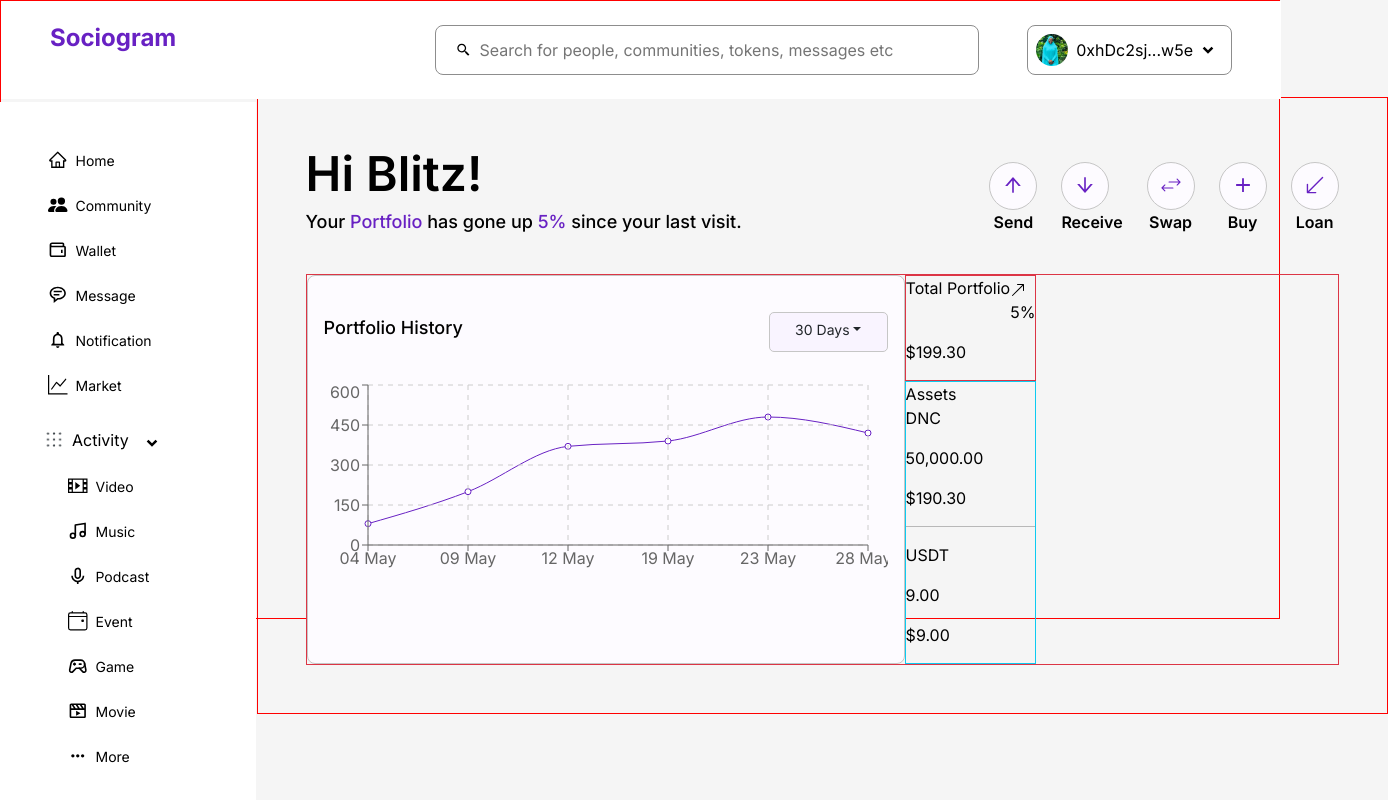
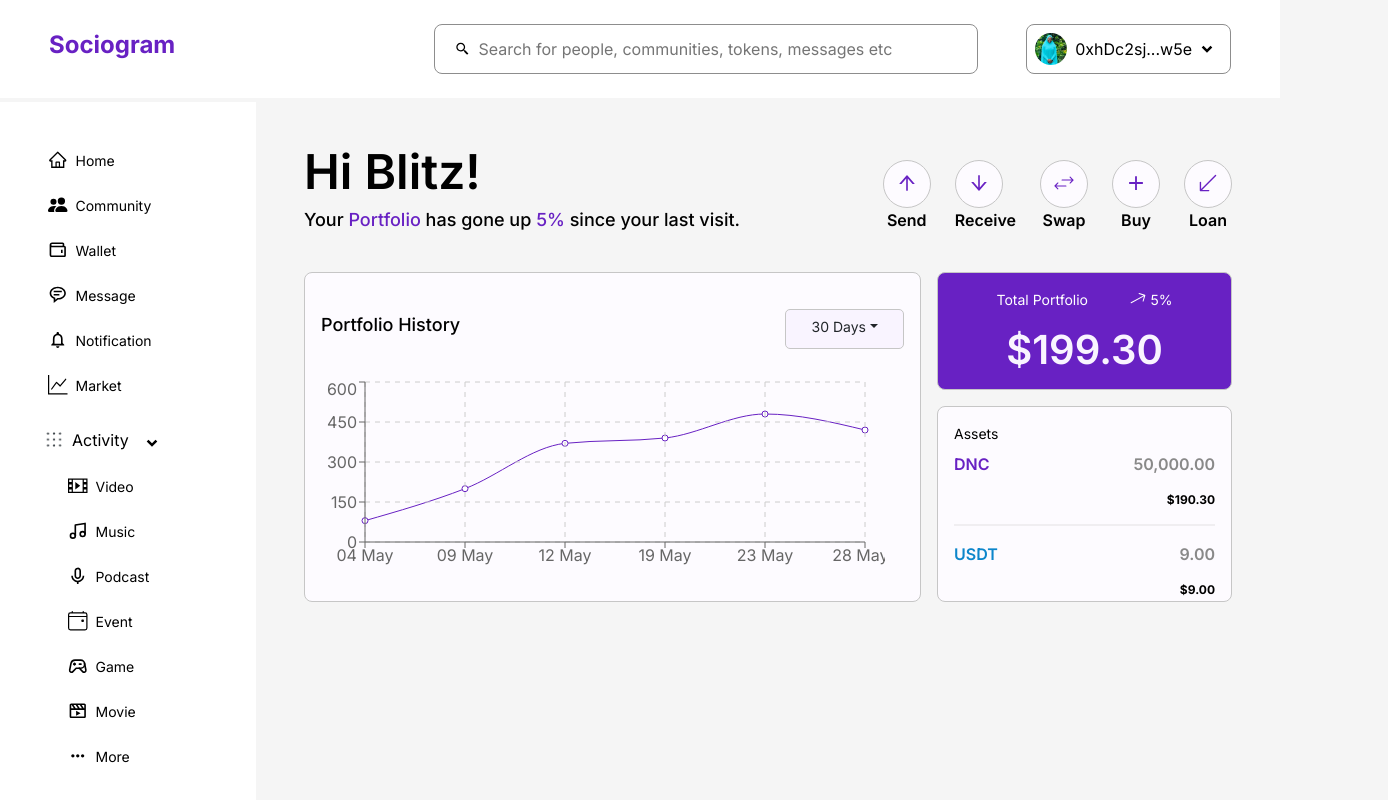
Before and after one commit to mySociogram/Frontend, a React (Vite) app: page /DashboardWallet in a window 1280 px wide. Both pictures are taken after a click on the icon 151 px from the left and 443 px from the top of the page. Shown: the whole page, 1388 px wide, since content can reach past the window. Built offline with nearby package versions, Linux system fonts and the light colour scheme.

Commit message:
partly done with the dashboardwallet page

```diff
--- a/src/App.jsx
+++ b/src/App.jsx
@@ -22,7 +22,7 @@ const router = createBrowserRouter([
   //       element: <ConnectWalletHome />,
   //     },
   //     {
-  //       path: '/ConnectWallet',
+  //       path: '/connectWallet',
   //       element: <ConnectWallet />,
   //     },
   //   ],
--- a/src/components/SideBar.tsx
+++ b/src/components/SideBar.tsx
@@ -80,14 +80,14 @@ const SideBar = () => {
           <BiMessageRoundedDetail
             className='side-icons'
             style={{
-              color: location.pathname === '/Message' ? '#6821C3' : 'black',
+              color: location.pathname === '/message' ? '#6821C3' : 'black',
             }}
           />
           <Link
-            to='/Message'
+            to='/message'
             className='Link-sideText ms-lg-2'
             style={{
-              color: location.pathname === '/Message' ? '#6821C3' : 'black',
+              color: location.pathname === '/message' ? '#6821C3' : 'black',
             }}
           >
             <p>Message</p>
@@ -98,15 +98,15 @@ const SideBar = () => {
             className='side-icons'
             style={{
               color:
-                location.pathname === '/Notification' ? '#6821C3' : 'black',
+                location.pathname === '/notification' ? '#6821C3' : 'black',
             }}
           />
           <Link
-            to='/Notification'
+            to='/notification'
             className='Link-sideText ms-lg-2'
             style={{
               color:
-                location.pathname === '/Notification' ? '#6821C3' : 'black',
+                location.pathname === '/notification' ? '#6821C3' : 'black',
             }}
           >
             <p>Notification</p>
@@ -116,14 +116,14 @@ const SideBar = () => {
           <BsGraphUp
             className='side-icons'
             style={{
-              color: location.pathname === '/Market' ? '#6821C3' : 'black',
+              color: location.pathname === '/market' ? '#6821C3' : 'black',
             }}
           />
           <Link
-            to='/Market'
+            to='/market'
             className='Link-sideText ms-lg-2'
             style={{
-              color: location.pathname === '/Market' ? '#6821C3' : 'black',
+              color: location.pathname === '/market' ? '#6821C3' : 'black',
             }}
           >
             <p>Market</p>
@@ -159,14 +159,14 @@ const SideBar = () => {
                 <ImFilm
                   className='side-icons'
                   style={{
-                    color: location.pathname === '/Video' ? '#6821C3' : 'black',
+                    color: location.pathname === '/video' ? '#6821C3' : 'black',
                   }}
                 />
                 <Link
-                  to='/Video'
+                  to='/video'
                   className='Link-sideText ms-lg-2'
                   style={{
-                    color: location.pathname === '/Video' ? '#6821C3' : 'black',
+                    color: location.pathname === '/video' ? '#6821C3' : 'black',
                   }}
                 >
                   <p>Video</p>
@@ -176,14 +176,14 @@ const SideBar = () => {
                 <FiMusic
                   className='side-icons'
                   style={{
-                    color: location.pathname === '/Music' ? '#6821C3' : 'black',
+                    color: location.pathname === '/music' ? '#6821C3' : 'black',
                   }}
                 />
                 <Link
-                  to='/Music'
+                  to='/music'
                   className='Link-sideText ms-lg-2'
                   style={{
-                    color: location.pathname === '/Music' ? '#6821C3' : 'black',
+                    color: location.pathname === '/music' ? '#6821C3' : 'black',
                   }}
                 >
                   <p>Music</p>
@@ -194,15 +194,15 @@ const SideBar = () => {
                   className='side-icons'
                   style={{
                     color:
-                      location.pathname === '/Podcast' ? '#6821C3' : 'black',
+                      location.pathname === '/podcast' ? '#6821C3' : 'black',
                   }}
                 />
                 <Link
-                  to='/Podcast'
+                  to='/podcast'
                   className='Link-sideText ms-lg-2'
                   style={{
                     color:
-                      location.pathname === '/Podcast' ? '#6821C3' : 'black',
+                      location.pathname === '/podcast' ? '#6821C3' : 'black',
                   }}
                 >
                   <p>Podcast</p>
@@ -212,14 +212,14 @@ const SideBar = () => {
                 <BsCalendar4Event
                   className='side-icons'
                   style={{
-                    color: location.pathname === '/Event' ? '#6821C3' : 'black',
+                    color: location.pathname === '/event' ? '#6821C3' : 'black',
                   }}
                 />
                 <Link
-                  to='/Event'
+                  to='/event'
                   className='Link-sideText ms-lg-2'
                   style={{
-                    color: location.pathname === '/Event' ? '#6821C3' : 'black',
+                    color: location.pathname === '/event' ? '#6821C3' : 'black',
                   }}
                 >
                   <p>Event</p>
@@ -229,14 +229,14 @@ const SideBar = () => {
                 <TbDeviceGamepad2
                   className='side-icons'
                   style={{
-                    color: location.pathname === '/Game' ? '#6821C3' : 'black',
+                    color: location.pathname === '/game' ? '#6821C3' : 'black',
                   }}
                 />
                 <Link
-                  to='/Game'
+                  to='/game'
                   className='Link-sideText ms-lg-2'
                   style={{
-                    color: location.pathname === '/Game' ? '#6821C3' : 'black',
+                    color: location.pathname === '/game' ? '#6821C3' : 'black',
                   }}
                 >
                   <p>Game</p>
@@ -246,14 +246,14 @@ const SideBar = () => {
                 <BiMoviePlay
                   className='side-icons'
                   style={{
-                    color: location.pathname === '/Movie' ? '#6821C3' : 'black',
+                    color: location.pathname === '/movie' ? '#6821C3' : 'black',
                   }}
                 />
                 <Link
-                  to='/Movie'
+                  to='/movie'
                   className='Link-sideText ms-lg-2'
                   style={{
-                    color: location.pathname === '/Movie' ? '#6821C3' : 'black',
+                    color: location.pathname === '/movie' ? '#6821C3' : 'black',
                   }}
                 >
                   <p>Movie</p>
@@ -263,14 +263,14 @@ const SideBar = () => {
                 <MdMoreHoriz
                   className='side-icons'
                   style={{
-                    color: location.pathname === '/More' ? '#6821C3' : 'black',
+                    color: location.pathname === '/more' ? '#6821C3' : 'black',
                   }}
                 />
                 <Link
-                  to='/More'
+                  to='/more'
                   className='Link-sideText ms-lg-2'
                   style={{
-                    color: location.pathname === '/More' ? '#6821C3' : 'black',
+                    color: location.pathname === '/more' ? '#6821C3' : 'black',
                   }}
                 >
                   <p>More</p>
--- a/src/routes/ConnectWalletHome.tsx
+++ b/src/routes/ConnectWalletHome.tsx
@@ -25,7 +25,7 @@ const ConnectWalletHome = () => {
             <img src={info} alt='info icon' className='info-icon ms-2 mt-1' />
           </article>
           <section className='select_mode'>
-            <Link to='/ConnectWallet' className='select_mode-card mt-lg-3'>
+            <Link to='/connectWallet' className='select_mode-card mt-lg-3'>
               <div className='cw-icons-display'>
                 <img src={meta} alt='metamask icon' className='' />
                 <img src={fantom} alt='fantom icon' className='' />
--- a/src/routes/DashboardWallet.tsx
+++ b/src/routes/DashboardWallet.tsx
@@ -52,7 +52,7 @@ const DashboardWallet = () => {
           </div>
         </article>
       </header>
-      <main className='mt-lg-4 border border-danger d-flex'>
+      <main className='mt-lg-4 d-flex dash-firstMain'>
         <section className='dash-graph p-lg-3'>
           <div className='d-flex dash-divTwo mt-lg-3'>
             <p className='mt-lg-2'>Portfolio History</p>
@@ -87,41 +87,70 @@ const DashboardWallet = () => {
           </div>
           <Graph />
         </section>
-        <section>
-          <article className='border border-danger'>
-            <section className='d-flex'>
+        <section className='ms-lg-3'>
+          <article className='dash-firstArrt p-lg-3'>
+            <section className='d-flex dash-section'>
               <p>Total Portfolio</p>
-              <div>
-                <BsArrowUpRight />
-                <p>5%</p>
+              <div className='d-flex'>
+                <BsArrowUpRight className='arrow-upRight' />
+                <p className='ms-lg-1'>5%</p>
               </div>
             </section>
-            <div>
+            <div className='text-center dash-largText'>
               <p>$199.30</p>
             </div>
           </article>
-          <article className='border border-info'>
-            <header>Assets</header>
+          <article className='mt-lg-3 p-lg-3 dashArticlee'>
+            <header className='dash-headerr'>Assets</header>
             <main>
-              <article>
-                <p>DNC</p>
-                <p>50,000.00</p>
+              <article className='d-flex mt-lg-2 dash-dnc'>
+                <p className='dash-textt dnc-text'>DNC</p>
+                <p className='dash-textt dnc-textTwo'>50,000.00</p>
+              </article>
+              <div className='text-end dnc-cash'>
+                <p>$190.30</p>
+              </div>
+              <hr className='dash-hr' />
+              <article className='d-flex dash-dnc'>
+                <p className='dash-textt usdt'>USDT</p>
+                <p className='dash-textt dnc-textTwo'>9.00</p>
               </article>
               <div>
-                <p>$190.30</p>
-              </div>
-              <hr />
-              <article>
-                <p>USDT</p>
-                <p>9.00</p>
-              </article>
-              <div>
-                <p>$9.00</p>
+                <p className='text-end dnc-cash'>$9.00</p>
               </div>
             </main>
           </article>
         </section>
       </main>
+      <section className='mt-lg-4'>
+        <article>
+          <div>
+            <img src='' alt='' />
+            <p></p>
+          </div>
+          <div>
+            <p></p>
+          </div>
+        </article>
+        <article>
+          <div>
+            <img src='' alt='' />
+            <p></p>
+          </div>
+          <div>
+            <p></p>
+          </div>
+        </article>
+        <article>
+          <div>
+            <img src='' alt='' />
+            <p></p>
+          </div>
+          <div>
+            <p></p>
+          </div>
+        </article>
+      </section>
     </section>
   )
 }
--- a/src/style/DashboardLayout.css
+++ b/src/style/DashboardLayout.css
@@ -1,5 +1,5 @@
 .dash-layout {
-    border: 1px solid red;
+    /* border: 1px solid red; */
     background: #f5f5f5;
     height: 100% !important;
     /* height: 900px !important; */
--- a/src/style/DashboardWallet.css
+++ b/src/style/DashboardWallet.css
@@ -1,7 +1,7 @@
 @media (min-width: 1024px) {
   .dashboard-wallet {
-    border: 1px solid red;
-    width: 1131px;
+    /* border: 1px solid red; */
+    /* width: 1131px; */
   }
   .dash-header {
     justify-content: space-between;
@@ -18,7 +18,8 @@
     line-height: 24px;
   }
   .dash-titleIntro span,
-  .dashWallet-icons {
+  .dashWallet-icons,
+  .dnc-text {
     color: #6821c3;
   }
   .dashWallet-icons {
@@ -34,10 +35,15 @@
     font-size: 16px;
     line-height: 24px;
   }
+  .dash-firstMain {
+    height: 330px;
+  }
   .dash-graph {
     background: #fdfbff;
     border: 0.5px solid #c6c6c6;
     border-radius: 8px;
+    width: 688px;
+    height: 330px;
   }
   .dash-divTwo {
     justify-content: space-between;
@@ -50,7 +56,9 @@
     height: 40px;
     text-align: center;
   }
-  .dashWallet-buttn {
+  .dashWallet-buttn,
+  .dash-section p,
+  .dash-headerr {
     border: none;
     font-weight: 400;
     font-size: 14px;
@@ -66,4 +74,49 @@
   .dashWallet-graph {
     margin-left: -16px;
   }
+  .dash-firstArrt {
+    width: 295px;
+    height: 118px;
+    background: #6821c3;
+    border: 0.5px solid #c6c6c6;
+    border-radius: 8px;
+  }
+  .dash-section {
+    justify-content: space-evenly;
+    color: white;
+  }
+  .arrow-upRight {
+    margin-top: 2px;
+    transform: rotate(16.72deg);
+  }
+  .dash-largText {
+    font-weight: 600;
+    font-size: 40px;
+    line-height: 48px;
+    color: #f9f4ff;
+  }
+  .dash-dnc {
+    justify-content: space-between;
+  }
+  .dnc-textTwo {
+    color: #898989;
+  }
+  .dnc-cash {
+    font-weight: 700;
+    font-size: 12px;
+    line-height: 16px;
+  }
+  .dash-hr {
+    border: 0.5px solid #c6c6c6;
+  }
+  .usdt {
+    color: #0d86cb;
+  }
+  .dashArticlee {
+    background: #fdfbff;
+    border: 0.5px solid #c6c6c6;
+    border-radius: 8px;
+    width: 295px;
+    height: 196px;
+  }
 }
--- a/src/style/NavBar.css
+++ b/src/style/NavBar.css
@@ -17,7 +17,6 @@
     font-size: 24px;
     line-height: 32px;
     color: #6821c3;
-    margin-top: -16px;
   }
   .nav-firstSection {
     border: 1px solid #8d8d8d;
```
